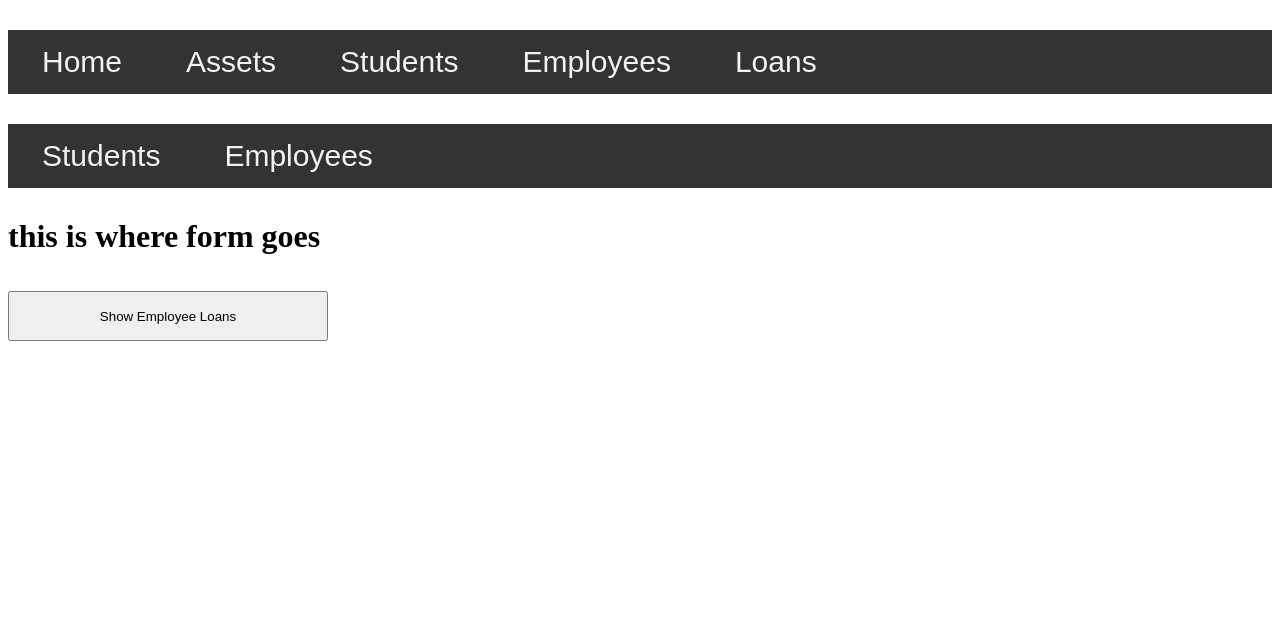
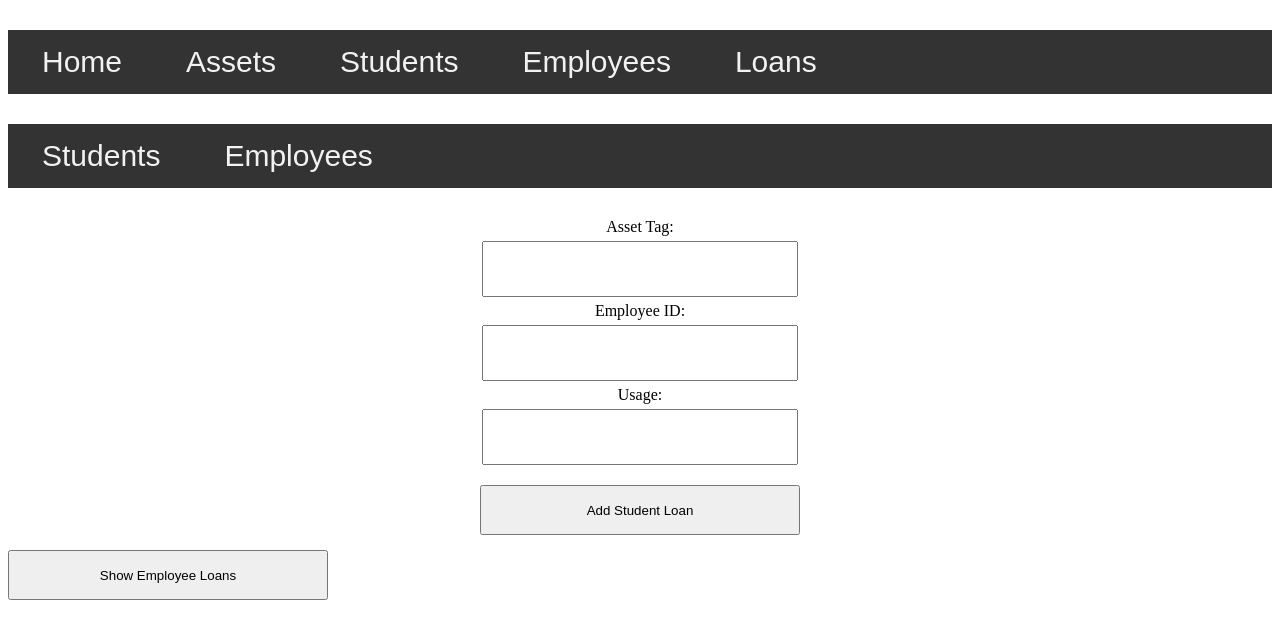
Before and after one commit to svhnstorage/relationaldb453, a React (Create React App) app in the folder client/: page /employeeloan in a window 1280 px wide. Shown: the top 638 px of the page. Built offline with nearby package versions, Linux system fonts and the light colour scheme.

Commit message:
can add empl loan and delete but unused bug present

```diff
--- a/client/src/EmployeeLoan.js
+++ b/client/src/EmployeeLoan.js
@@ -6,6 +6,9 @@ import LoanNav from './LoanNav';
 function EmployeeLoan(){
 
   const[employeeLoanList, setEmployeeLoanList] = useState([]);
+  const[eLoanAss, seteLoanAss] = useState('AC000000');
+  const[eLoanId, seteLoanId] = useState(22222);
+  const[eLoanUse, seteLoanUse] = useState('REMOTE');
 
   const getEmployeeLoanList = () =>{
     Axios.get('http://localhost:3001/getloansemployee').then((response) =>{
@@ -13,11 +16,70 @@ function EmployeeLoan(){
     });
   };
 
+   const deleteELOAN = (id) => {
+    Axios.delete(`http://localhost:3001/deletestudentassloan/${id}`).then((response) =>{
+      getEmployeeLoanList();
+    });
+  };
+
+  const updateELOANAssetType = (id)=>{
+    Axios.put('http://localhost:3001/updateSLOANAssetType', {eLoanAss: eLoanAss}).then(
+      (response)=>{
+        getEmployeeLoanList();
+      }
+    );
+  };
+
+    const addEmployeeLoan = () => {
+    Axios.post('http://localhost:3001/addnewemployeeloan', {
+      eLoanAss: eLoanAss,
+      eLoanId: eLoanId,
+    }).then(() =>{
+      getEmployeeLoanList();
+    });
+  };
+
+  const updateEmployeeAssetLoan = ()=>{
+    Axios.put('http://localhost:3001/addnewemployeeloanupdateusetype', {eLoanUse: eLoanUse, eLoanAss: eLoanAss}).then(
+      (response)=>{
+        getEmployeeLoanList();
+      }
+    );
+  };
+
+
+
 
   return (
     <div>
       <LoanNav />
-      <div><h1>this is where form goes</h1></div>
+      <div className="assetform">
+        <label>Asset Tag:</label>
+        <input
+          type="text"
+          onChange={(event) => {
+            seteLoanAss(event.target.value);
+          }}
+        />
+        <label>Employee ID:</label>
+        <input
+          type="number"
+          onChange={(event) => {
+            seteLoanId(event.target.value);
+          }}
+        />
+        <label>Usage:</label>
+        <input
+          type="text"
+          onChange={(event) => {
+            seteLoanUse(event.target.value);
+          }}
+        />
+        <button onClick={()=>{
+            updateEmployeeAssetLoan();
+            addEmployeeLoan();
+          }}>Add Student Loan</button>
+      </div>
 
 
       <div>
```
Also changed, not shown: 1 other file (tests, documents, lock files or other folders).
